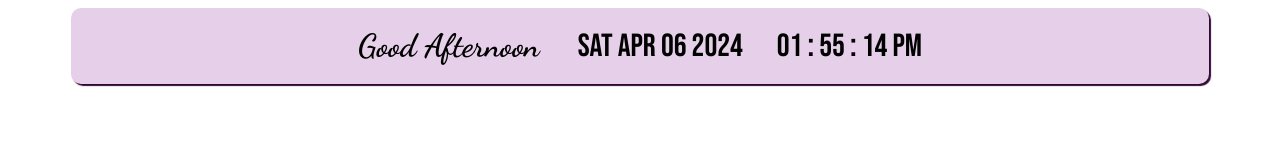
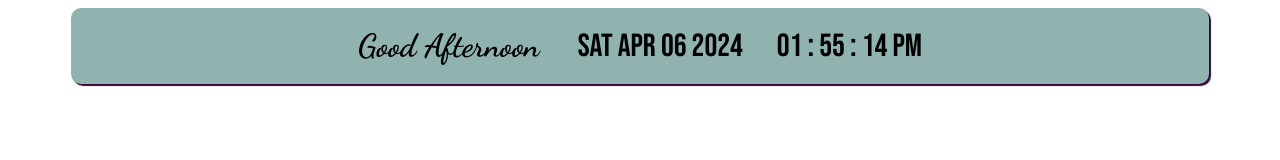
Before and after one commit to ray-ghx/greetingblue, a plain HTML site: page index.html in a window 1280 px wide. Drawn offline with Linux system fonts and the light colour scheme.

Commit message:
Update index.html

```diff
--- a/index.html
+++ b/index.html
@@ -40,7 +40,7 @@ h1 {
 .card {
     padding: 10px 25px 10px 25px;
     border-radius: 10px;
-    background: #e6cfe8;
+    background: #91b3af;
     width: 85vw;
     color: #000000;
     display: inline-block;
```
